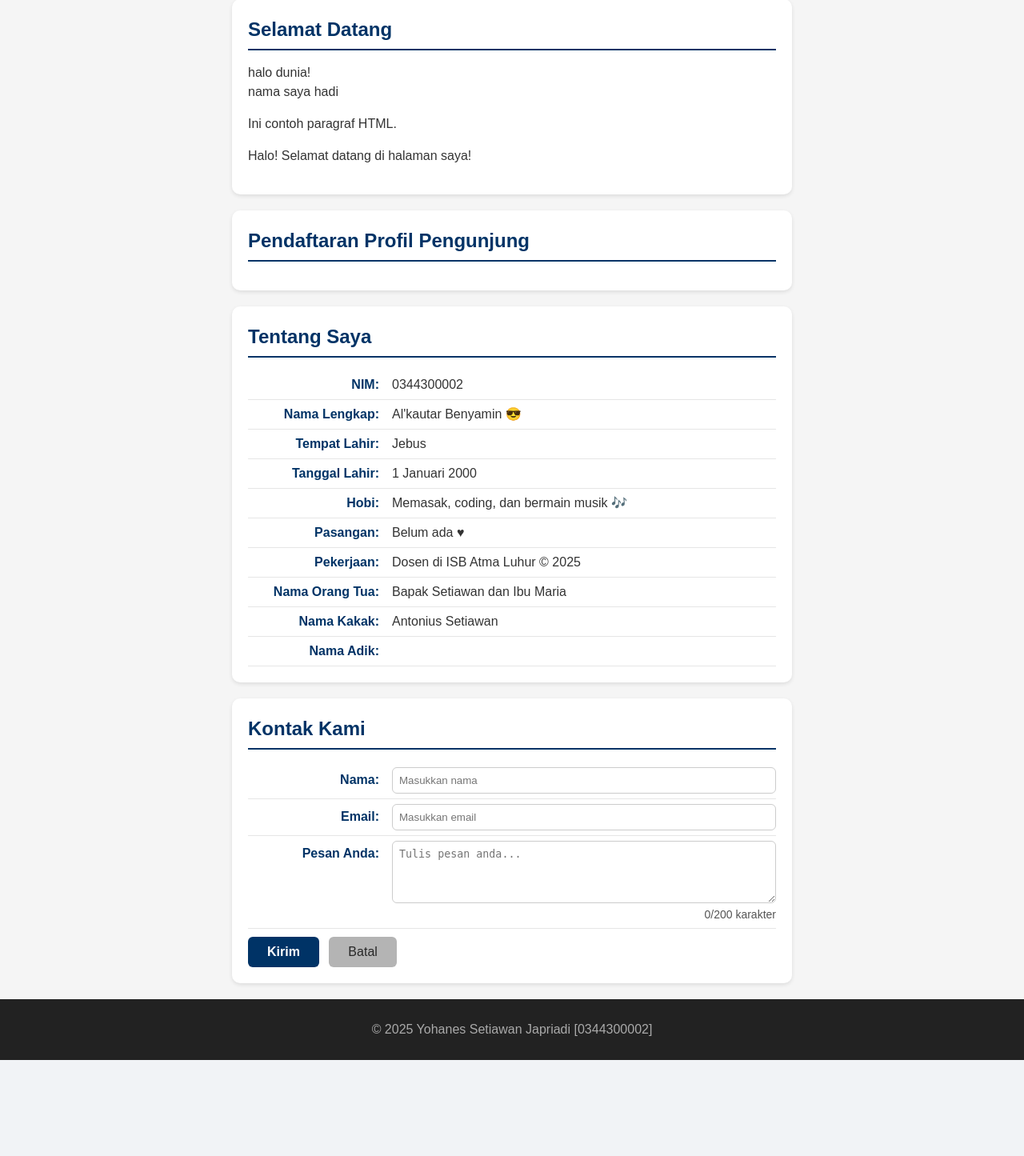
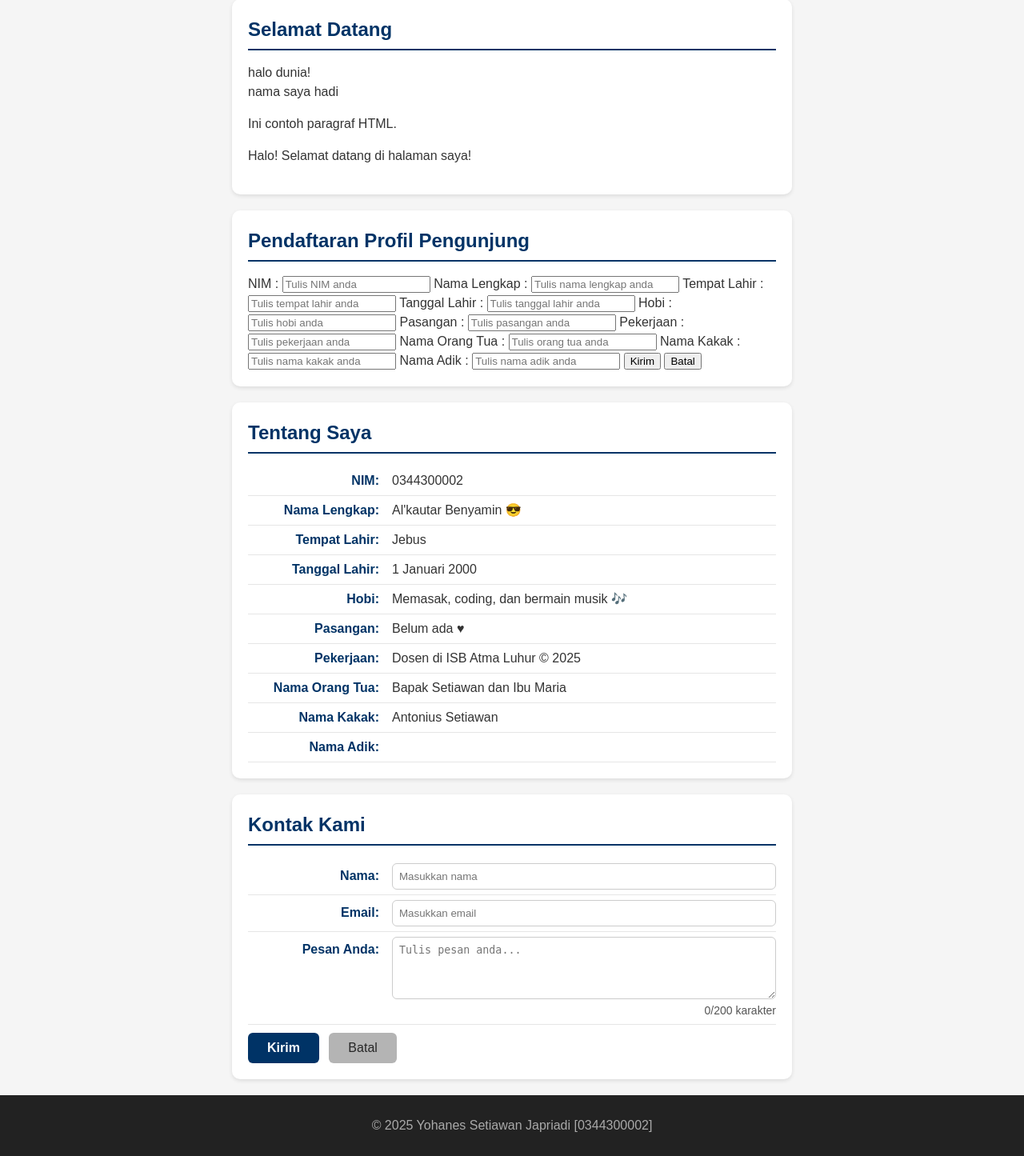
Before and after one commit to fajardoang123/2511500002-PWD-TI1A-25261, a PHP site: page /pertemuan-08/index.php in a window 1280 px wide. Shown: the part 176-1621 px from the top of the page at 80% size. Before the commit the page ends 1501 px from the top, so only its background shows below. Run offline with PHP 8.4, Linux system fonts and the light colour scheme.

Commit message:
membuat struktur form untuk form pendaftaran profil

```diff
--- a/pertemuan-08/index.php
+++ b/pertemuan-08/index.php
@@ -54,7 +54,60 @@ endif;
 
     <section id="form_profil">
       <h2>Pendaftaran Profil Pengunjung</h2>
+      <form action="form_profil_proses.php" method="POST">
+        <label for="nim">
+          <span>NIM :</span>
+          <input type="text" id="nim" name="nim" placeholder="Tulis NIM anda" required>
+        </label>
 
+        <label for="nama_lengkap">
+          <span>Nama Lengkap :</span>
+          <input type="text" id="nama_lengkap" name="nama_lengkap" placeholder="Tulis nama lengkap anda" required>
+        </label>
+
+        <label for="tempat_lahir">
+          <span>Tempat Lahir :</span>
+          <input type="text" id="tempat_lahir" name="tempat_lahir" placeholder="Tulis tempat lahir anda" required>
+        </label>
+
+        <label for="tanggal_lahir">
+          <span>Tanggal Lahir :</span>
+          <input type="text" id="tanggal_lahir" name="tanggal_lahir" placeholder="Tulis tanggal lahir anda" required>
+        </label>
+
+        <label for="hobi">
+          <span>Hobi :</span>
+          <input type="text" id="hobi" name="hobi" placeholder="Tulis hobi anda" required>
+        </label>
+
+        <label for="pasangan">
+          <span>Pasangan :</span>
+          <input type="text" id="pasangan" name="pasangan" placeholder="Tulis pasangan anda" required>
+        </label>
+
+        <label for="pekerjaan">
+          <span>Pekerjaan :</span>
+          <input type="text" id="pekerjaan" name="pekerjaan" placeholder="Tulis pekerjaan anda" required>
+        </label>
+
+        <label for="orang_tua">
+          <span>Nama Orang Tua :</span>
+          <input type="text" id="orang_tua" name="orang_tua" placeholder="Tulis orang tua anda" required>
+        </label>
+
+        <label for="kakak">
+          <span>Nama Kakak :</span>
+          <input type="text" id="kakak" name="kakak" placeholder="Tulis nama kakak anda" required>
+        </label>
+
+        <label for="adik">
+          <span>Nama Adik :</span>
+          <input type="text" id="adik" name="adik" placeholder="Tulis nama adik anda" required>
+        </label>
+
+        <button type="submit">Kirim</button>
+        <button type="reset">Batal</button>
+      </form>
     </section>
 
     <section id="about">
```
Also changed, not shown: pertemuan-08/readme.md.
